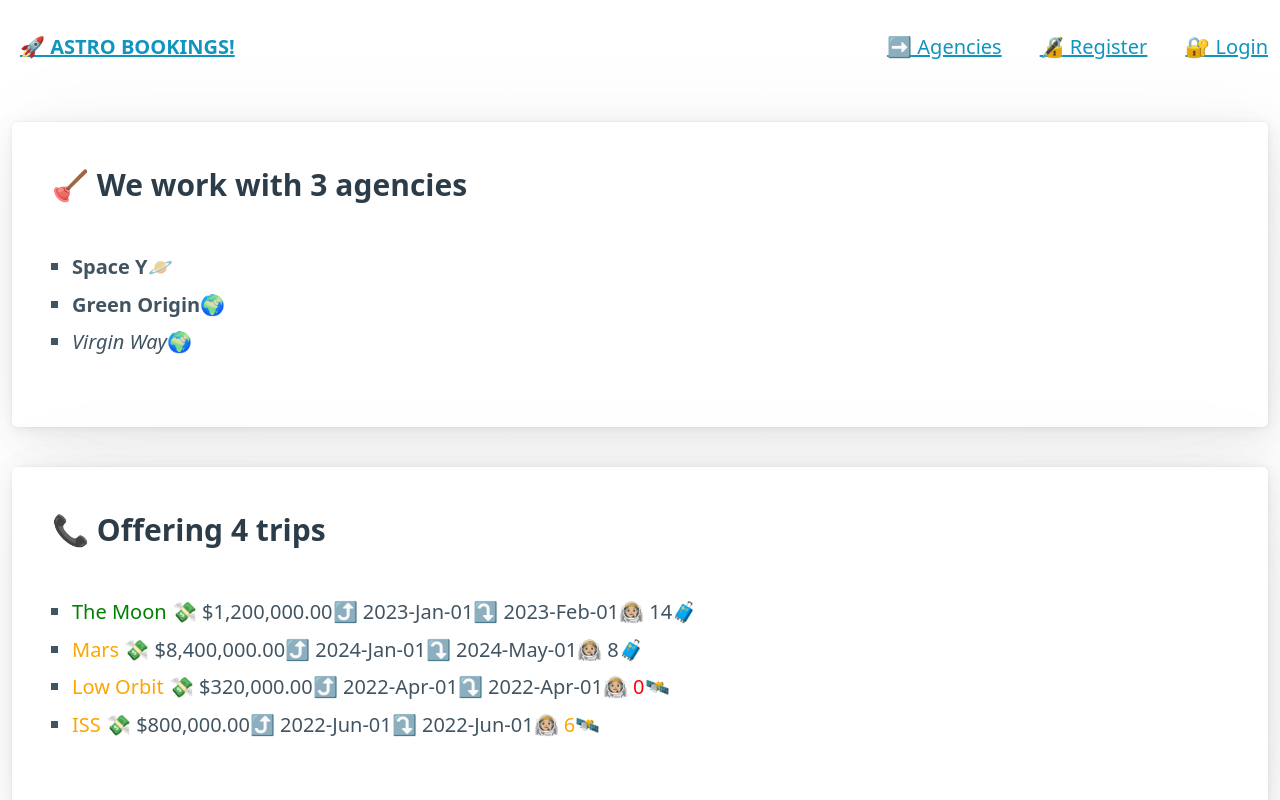
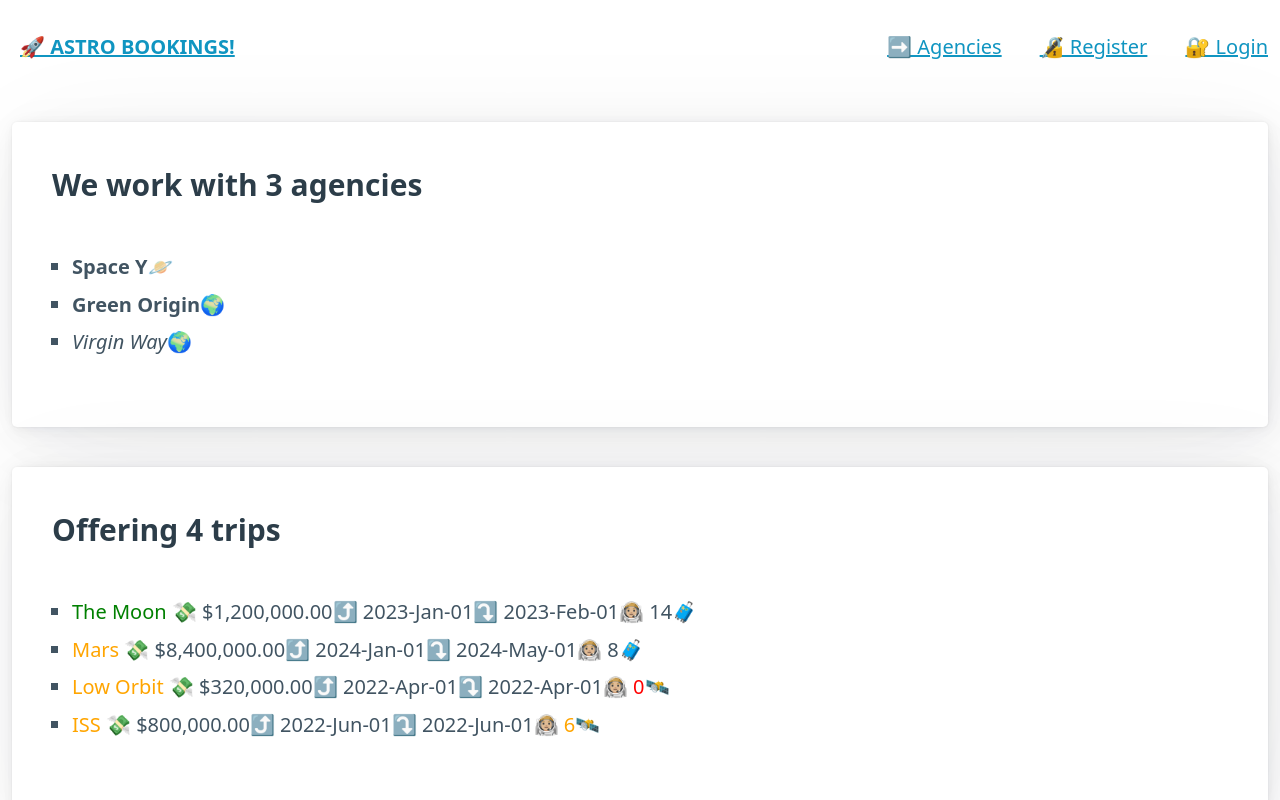
Before and after one commit to AlbertoBasalo/angular_advanced, an Angular app: page / in a window 1280 px wide. Shown: the top 800 px of the page. Built offline with nearby package versions, Linux system fonts and the light colour scheme; data requests are answered from the project's data file.

Commit message:
docs: clean after 2 speed session

```diff
--- a/src/app/home/agencies-header.pipe.ts
+++ b/src/app/home/agencies-header.pipe.ts
@@ -5,8 +5,7 @@ import { Pipe, PipeTransform } from "@angular/core";
 })
 export class AgenciesHeaderPipe implements PipeTransform {
   transform(agencies: any[], ...args: unknown[]): string {
-    const header = `🪠 We work with ${agencies.length} agencies`;
-    console.log("🪠 pipe header", header);
+    const header = `We work with ${agencies.length} agencies`;
     return header;
   }
 }
--- a/src/app/home/agency-status.pipe.ts
+++ b/src/app/home/agency-status.pipe.ts
@@ -5,7 +5,6 @@ import { Pipe, PipeTransform } from "@angular/core";
 })
 export class AgencyStatusPipe implements PipeTransform {
   transform(status: string, ...args: unknown[]): string {
-    console.log("🪠 pipe status", status);
     return status.toLowerCase();
   }
 }
--- a/src/app/home/home.page.ts
+++ b/src/app/home/home.page.ts
@@ -19,19 +19,23 @@ export class HomePage {
   trips$!: Observable<Trip[]>;
 
   constructor(private api: ApiService) {
-    this.useAsyncPipe();
+    this.refreshWithOnPush();
   }
 
   onReload() {
     console.clear();
     console.log("♻️ reloading");
+    this.refreshWithOnPush();
+  }
+
+  private refreshWithOnPush() {
     this.changeReference();
+    this.useAsyncPipe();
   }
 
   private changeReference() {
-    this.homeData.agencies = data.agencies;
+    this.homeData.agencies = [...data.agencies];
   }
-
   private useAsyncPipe() {
     this.trips$ = this.api.getTrips$();
   }
--- a/src/app/home/trips.component.ts
+++ b/src/app/home/trips.component.ts
@@ -41,8 +41,7 @@ import { Trip } from "../models/trip.interface";
 export class TripsComponent {
   @Input() trips: Trip[] = [];
   getHeader() {
-    const header = `📞 Offering ${this.trips.length} trips`;
-    console.log("📞 Method call header", header);
+    const header = `Offering ${this.trips.length} trips`;
     return header;
   }
   byStatus = (status: string) => (status === "Confirmed" ? "green" : "orange");
```
